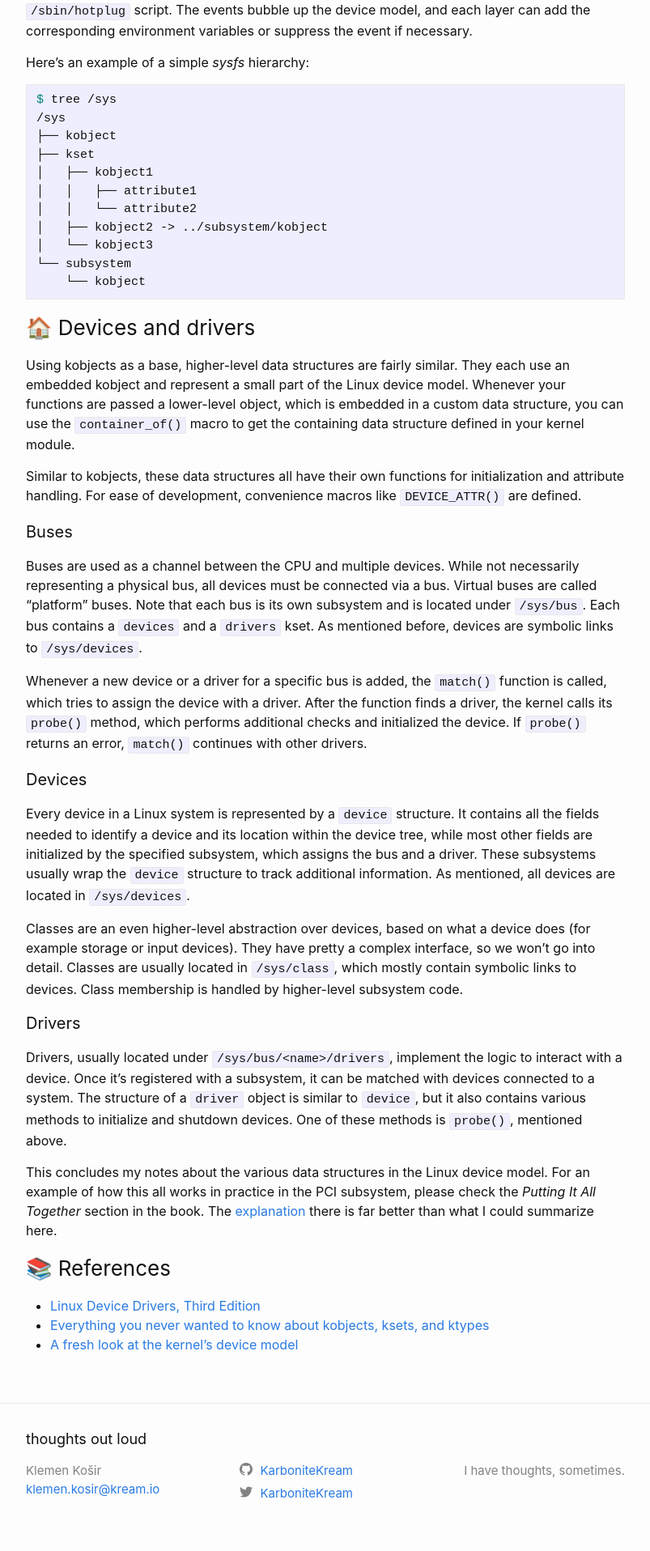
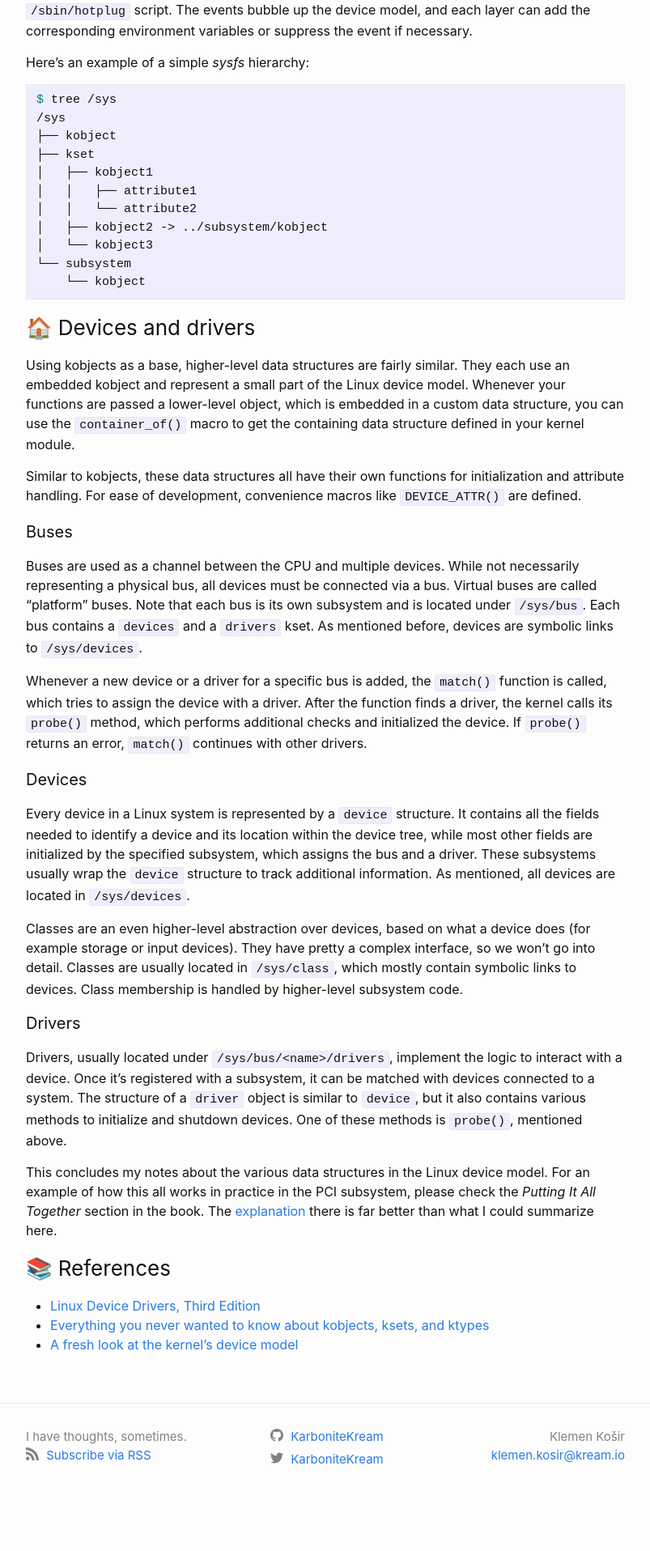
Before and after one commit to KarboniteKream/thoughts, a Jekyll site: the page built from _posts/2021-02-23-linux-device-model.md, in a window 1280 px wide. Shown: the part 1352-3268 px from the top of the page at 81% size, without its empty margins (238-1041 px from the left). Built offline with Jekyll 4.4.1, drawn with Linux system fonts in a browser that asks for light colours; after the commit the page ends 3211 px from its top, so only the background shows below that.

Commit message:
Merge SASS, rework footer

```diff
--- a/_includes/footer.html
+++ b/_includes/footer.html
@@ -1,11 +1,24 @@
 <footer class="site-footer h-card">
-  <data class="u-url" href="{{ "/" | relative_url }}"></data>
+  <data class="u-url" href="{{ '/' | relative_url }}"></data>
 
   <div class="wrapper">
-    <h2 class="footer-heading">{{ site.title | escape }}</h2>
-
     <div class="footer-col-wrapper">
       <div class="footer-col footer-col-1">
+        <p>
+          <span>{{- site.description | escape -}}</span>
+          <br />
+          <span class="rss-subscribe">
+            <svg class="svg-icon"><use xlink:href="{{ '/assets/minima-social-icons.svg#rss' | relative_url }}"></use></svg>
+            <a href="{{ '/feed.xml' | relative_url }}" target="_blank">Subscribe via RSS</a>
+          </span>
+        </p>
+      </div>
+
+      <div class="footer-col footer-col-2">
+        {%- include social.html -%}
+      </div>
+
+      <div class="footer-col footer-col-3">
         <ul class="contact-list">
           <li class="p-name">
             {%- if site.author -%}
@@ -19,14 +32,6 @@
           {%- endif -%}
         </ul>
       </div>
-
-      <div class="footer-col footer-col-2">
-        {%- include social.html -%}
-      </div>
-
-      <div class="footer-col footer-col-3">
-        <p>{{- site.description | escape -}}</p>
-      </div>
     </div>
   </div>
 </footer>
--- a/_includes/header.html
+++ b/_includes/header.html
@@ -3,7 +3,7 @@
     {%- assign default_paths = site.pages | map: "path" -%}
     {%- assign page_paths = site.header_pages | default: default_paths -%}
     {%- assign titles_size = site.pages | map: 'title' | join: '' | size -%}
-    <a class="site-title" rel="author" href="{{ "/" | relative_url }}">{{ site.title | escape }}</a>
+    <a class="site-title" rel="author" href="{{ '/' | relative_url }}">{{ site.title | escape }}</a>
 
     {%- if titles_size > 0 -%}
       <nav class="site-nav">
--- a/_layouts/home.html
+++ b/_layouts/home.html
@@ -25,7 +25,5 @@ layout: default
         </li>
       {%- endfor -%}
     </ul>
-
-    <p class="rss-subscribe">Subscribe <a href="{{ "/feed.xml" | relative_url }}">via RSS</a></p>
   {%- endif -%}
 </div>
--- a/_sass/minima/_layout.scss
+++ b/_sass/minima/_layout.scss
@@ -130,43 +130,38 @@
 
 .footer-col {
   float: left;
-  margin-bottom: calc($spacing-unit / 2);
   padding-left: calc($spacing-unit / 2);
 }
 
 .footer-col-1 {
-  width: -webkit-calc(35% - (#{$spacing-unit} / 2));
-  width:         calc(35% - (#{$spacing-unit} / 2));
+  width: calc(40% - (#{$spacing-unit} / 2));
 }
 
 .footer-col-2 {
-  width: -webkit-calc(20% - (#{$spacing-unit} / 2));
-  width:         calc(20% - (#{$spacing-unit} / 2));
+  width: calc(30% - (#{$spacing-unit} / 2));
 }
 
 .footer-col-3 {
-  width: -webkit-calc(45% - (#{$spacing-unit} / 2));
-  width:         calc(45% - (#{$spacing-unit} / 2));
+  width: calc(30% - (#{$spacing-unit} / 2));
+  text-align: right;
 }
 
 @include media-query($on-laptop) {
   .footer-col-1,
   .footer-col-2 {
-    width: -webkit-calc(50% - (#{$spacing-unit} / 2));
-    width:         calc(50% - (#{$spacing-unit} / 2));
+    width: calc(50% - (#{$spacing-unit} / 2));
   }
 
   .footer-col-3 {
-    width: -webkit-calc(100% - (#{$spacing-unit} / 2));
-    width:         calc(100% - (#{$spacing-unit} / 2));
+    width: calc(100% - (#{$spacing-unit} / 2));
+    text-align: left;
   }
 }
 
 @include media-query($on-palm) {
   .footer-col {
     float: none;
-    width: -webkit-calc(100% - (#{$spacing-unit} / 2));
-    width:         calc(100% - (#{$spacing-unit} / 2));
+    width: calc(100% - (#{$spacing-unit} / 2));
   }
 }
 
@@ -182,6 +177,19 @@
 
 .page-heading {
   @include relative-font-size(2);
+}
+
+.container {
+  margin: 10px auto;
+  max-width: 600px;
+  text-align: center;
+
+  h1 {
+    margin: 30px 0;
+    font-size: 4em;
+    line-height: 1;
+    letter-spacing: -1px;
+  }
 }
 
 .post-list-heading {
--- a/assets/main.scss
+++ b/assets/main.scss
@@ -3,38 +3,3 @@
 ---
 
 @import "minima";
-
-.footer-col-2 {
-  width: calc(25% - (30px / 2));
-}
-
-.footer-col-3 {
-  width: calc(40% - (30px / 2));
-  text-align: right;
-}
-
-@media screen and (max-width: 800px) {
-  .footer-col-2 {
-    width: calc(50% - (30px / 2));
-  }
-
-  .footer-col-3 {
-    width: calc(100% - (30px / 2));
-    text-align: left;
-  }
-}
-
-@media screen {
-  .container {
-    margin: 10px auto;
-    max-width: 600px;
-    text-align: center;
-
-    h1 {
-      margin: 30px 0;
-      font-size: 4em;
-      line-height: 1;
-      letter-spacing: -1px;
-    }
-  }
-}
```
